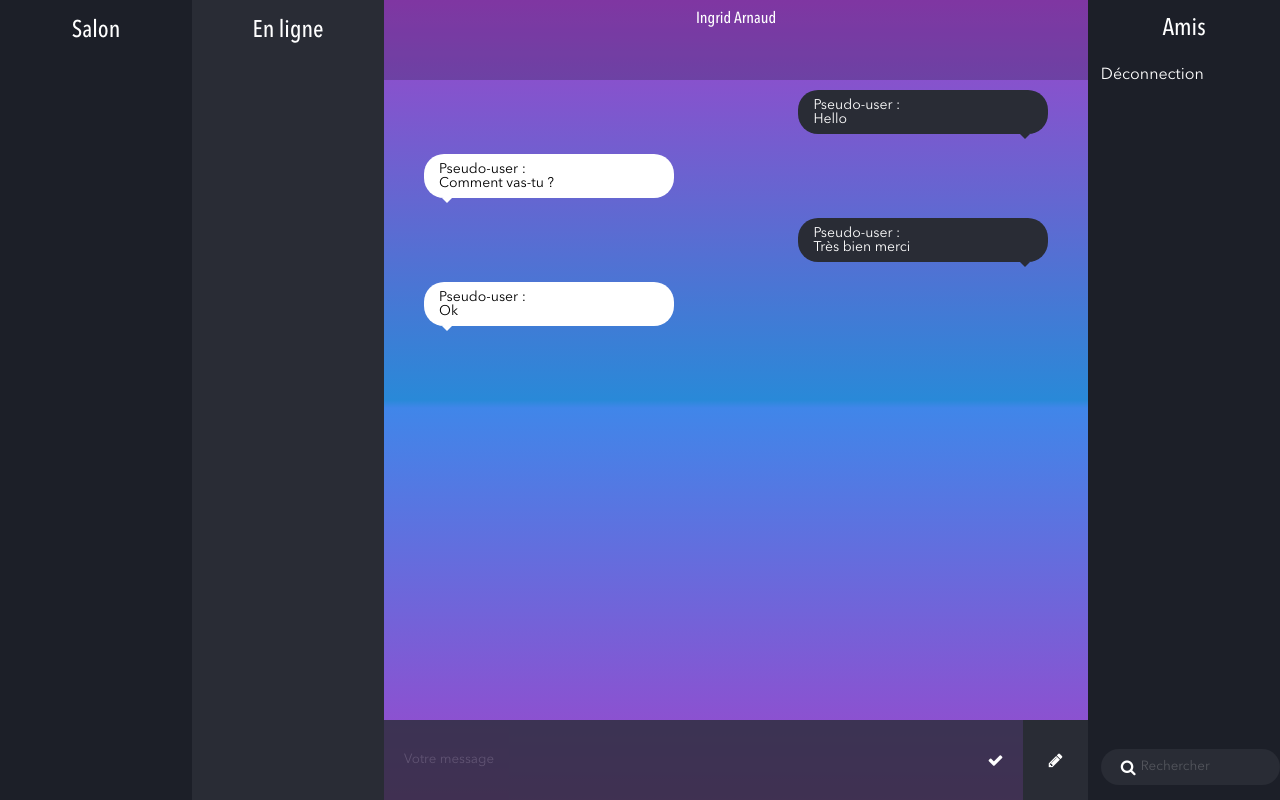
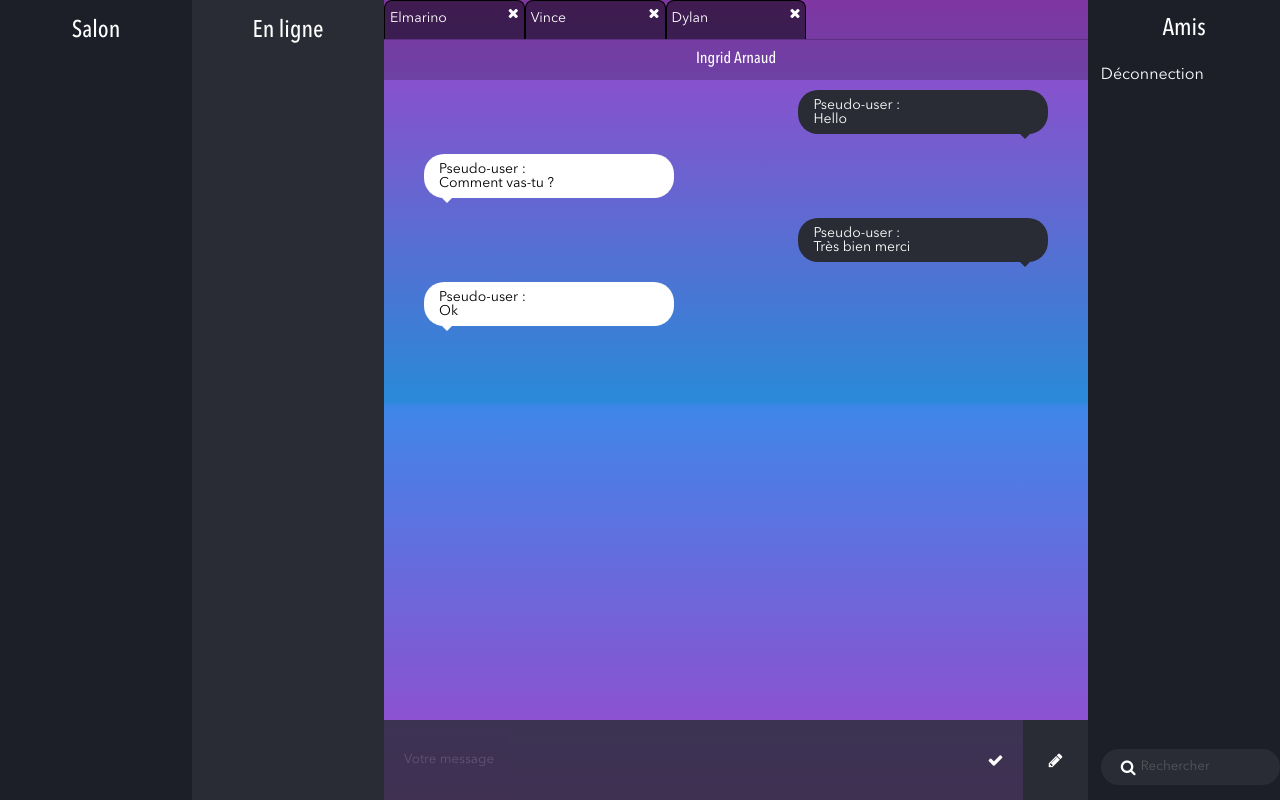
Before and after one commit to RoxBow/Chachat, a PHP site: page /index.php?action=room_publique in a window 1280 px wide. Run offline with PHP 8.4, Linux system fonts and the light colour scheme; a user stored in the database is signed in; data that the repository does not hold is empty; some libraries are stand-ins or nearby versions.

Commit message:
Ajout des onglets privés

```diff
--- a/back/dists/js-compiled/chat.js
+++ b/back/dists/js-compiled/chat.js
@@ -1,13 +1,20 @@
 var _this = this;
 
-$('.header__icon').on('click', e => {
-    e.preventDefault();
-    $('body').toggleClass('with--sidebar');
-});
-
+// Ajout la classe 'selected' lorsque l'on clique sur un des salon
 $('.list-room li').on('click', function () {
     $('.list-room li.selected').removeClass('selected');
     $(this).addClass('selected');
+});
+
+// Ajoute la classe 'selected' quand on clique sur un onglet privé
+$('.onglets-prives ul li').on('click', function () {
+    $('.onglets-prives ul li').removeClass('selected');
+    $(this).addClass('selected');
+});
+
+// Supprime l'onglet privé quand on clique sur la croix
+$('.onglets-prives ul li span').on('click', function () {
+    $(this).parent().remove();
 });
 
 // Action lors du clique sur les onglets de la page de chat
--- a/back/dists/sass/_style-desktop.scss
+++ b/back/dists/sass/_style-desktop.scss
@@ -185,13 +185,16 @@
             background: linear-gradient(to bottom,  #9f44ca 0%,#2989d8 50%,#4086e9 51%,#9f44ca 100%); /* W3C, IE10+, FF16+, Chrome26+, Opera12+, Safari7+ */
             filter: progid:DXImageTransform.Microsoft.gradient( startColorstr='#9f44ca', endColorstr='#9f44ca',GradientType=0 ); /* IE6-9 */
 
-            h2 {
-                text-align: center;
-                color: #ffffff;
-                padding: 10px;
-                background-color: rgba(0, 0, 0, .2);
-                height: 10%;
-                line-height: 1.2;
+            .onglets-prives {
+                ul {
+                    li {
+                        width: 20%;
+                        cursor: pointer;
+                        &:hover {
+                            background-color: rgba(0,0,0,0.2);
+                        }
+                    }
+                }
             }
 
             div {
--- a/back/dists/sass/_style-mobile.scss
+++ b/back/dists/sass/_style-mobile.scss
@@ -189,7 +189,7 @@
                     position: absolute;
                     color: $couleur-textes;
                     right: -40px;
-                    top: 5px;
+                    top: 5%;
                     background: transparent;
                     width: auto;
                 }
@@ -244,13 +244,55 @@
             background: -webkit-linear-gradient(top,  #9f44ca 0%,#2989d8 50%,#4086e9 51%,#9f44ca 100%); /* Chrome10-25,Safari5.1-6 */
             background: linear-gradient(to bottom,  #9f44ca 0%,#2989d8 50%,#4086e9 51%,#9f44ca 100%); /* W3C, IE10+, FF16+, Chrome26+, Opera12+, Safari7+ */
             filter: progid:DXImageTransform.Microsoft.gradient( startColorstr='#9f44ca', endColorstr='#9f44ca',GradientType=0 ); /* IE6-9 */
+            .onglets-prives {
+                height: 5%;
+                background-color: rgba(0, 0, 0, .2);
+                border-bottom: 1px solid rgba(0,0,0,0.2);
+
+                ul {
+                    flex-direction: row;
+                    padding: 0;
+                    overflow-y: inherit;
+                    li {
+                        position: relative;
+                        margin: 0;
+                        height: 100%;
+                        width: 25%;
+                        border-radius: inherit;
+                        border-top-left-radius: 8px;
+                        border-top-right-radius: 8px;
+                        padding: 10px 5px;
+                        white-space: nowrap;
+                        overflow: hidden;
+                        text-overflow: ellipsis;
+                        background: rgba(0,0,0,0.5);
+                        color: $couleur-textes;
+                        border: 1px solid #000000;
+                        border-bottom: none;
+
+                        &.selected {
+                            background-color: rgba(0,0,0,0.2);
+                        }
+
+                        span {
+                            position: absolute;
+                            top: 5px;
+                            right: 5px;
+
+                            &::after {
+                                content: none;
+                            }
+                        }
+                    }
+                }
+            } // onglets-prives
 
             h2 {
                 text-align: center;
                 color: #ffffff;
                 padding: 10px;
                 background-color: rgba(0, 0, 0, .2);
-                height: 10%;
+                height: 5%;
                 line-height: 1.2;
             }
 
@@ -367,7 +409,7 @@
                 position: absolute;
                 color: $couleur-textes;
                 left: -35px;
-                top: 5px;
+                top: 5%;
             }
 
             h2 {
--- a/back/index.php
+++ b/back/index.php
@@ -23,7 +23,8 @@ else
 	error404('controller missing : '.$controller_path);
 
 // VIEW
-$view_path = 'views/'.$action.'.php';
+/* $view_path = 'views/'.$action.'.php'; */
+$view_path = 'views/room_publique.php';
 $css_path = './dists/css/index.css';
 $fontawesome_path = './dists/font-awesome/css/font-awesome.min.css';
 
--- a/back/views/room_publique.php
+++ b/back/views/room_publique.php
@@ -26,6 +26,13 @@
     </section>
 
     <section class="wrapper-chat">
+        <div class="onglets-prives">
+            <ul>
+                <li>Elmarino <span class="fa fa-times" aria-label="Fermer onglet"></span></li>
+                <li>Vince<span class="fa fa-times" aria-label="Fermer onglet"></span></li>
+                <li>Dylan<span class="fa fa-times" aria-label="Fermer onglet"></span></li>
+            </ul>
+        </div>
         <h2 id="nameRoom">Ingrid Arnaud</h2>
 
         <div>
```
Also changed, not shown: back/dists/js/chat.js (+12 -5 lines), back/dists/css/index.css.
